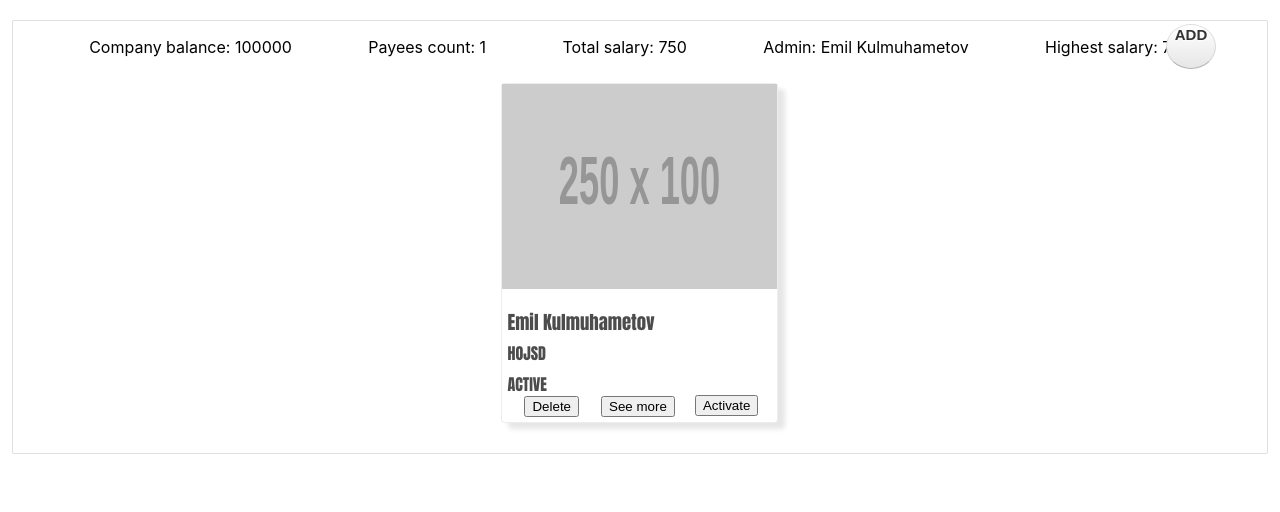
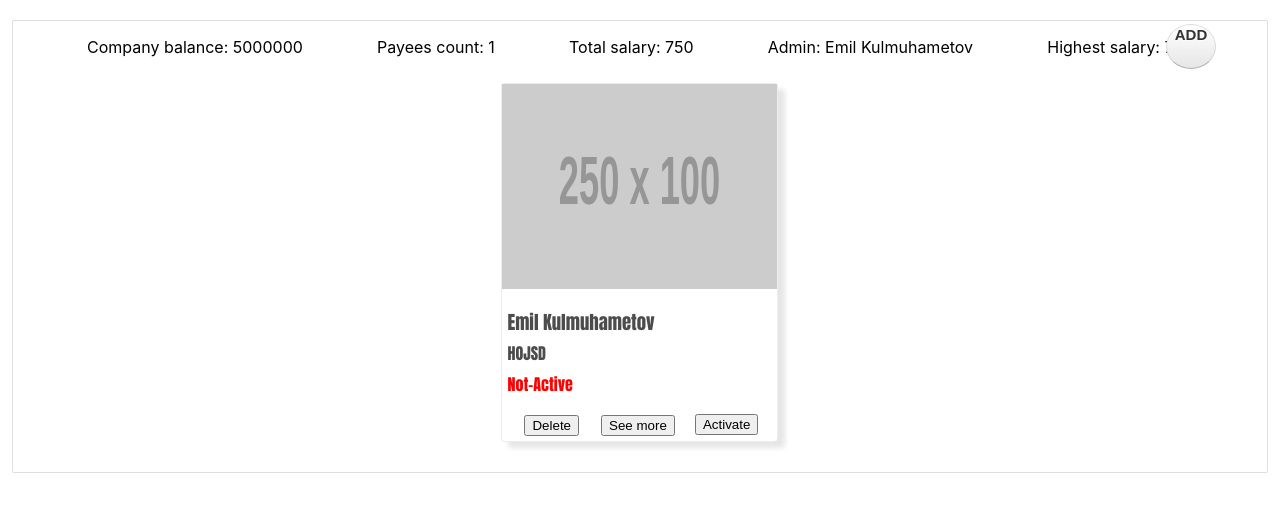
Before and after one commit to emiljj/vadim-react-js-payroll, a React (Create React App) app: page / in a window 1280 px wide. Shown: the top 512 px of the page. Built offline with nearby package versions, Linux system fonts and the light colour scheme.

Commit message:
add marker and refactor payees reducer

```diff
--- a/src/composed-components/payee/PayeeCard/payee-card.component.tsx
+++ b/src/composed-components/payee/PayeeCard/payee-card.component.tsx
@@ -45,7 +45,11 @@ const PayeeCard = (props: IPayeeCardProps) => {
           <div className="job-status__title">
             <h4>{payee.jobTitle}</h4>
           </div>
-          <div>ACTIVE</div>
+          <div
+            className="payee-card_marker"
+            style={{ color: active ? 'green' : 'red' }}>
+            {active ? <p>Active</p> : <p>Not-Active</p>}
+          </div>
         </div>
       </div>
       {!active && (
--- a/src/composed-components/payee/PayeeCard/payee-card.style.css
+++ b/src/composed-components/payee/PayeeCard/payee-card.style.css
@@ -29,6 +29,10 @@
   font-family: Impact, fantasy;
   padding-bottom: 1px;
   line-height: 10px;
+}
+.payee-card_marker {
+  font-weight: 900;
+  padding-bottom: 3px;
 }
 
 .payee-card__information-content {
@@ -65,15 +69,12 @@
   position: absolute;
   margin-left: 70%;
 }
+
 .button-deactive {
   position: absolute;
   margin-left: 70%;
 }
 
-.button-active {
-  position: absolute;
-  margin-left: 70%;
-}
 .button-delete,
 .button-seeMore {
   margin-left: 8%;
--- a/src/containers/PayeesContainer/PayeePageHeader.tsx
+++ b/src/containers/PayeesContainer/PayeePageHeader.tsx
@@ -2,6 +2,7 @@ import React from 'react';
 import './payees.container.style.css';
 
 interface IPayeePageHeaderProps {
+  companyBalance: number;
   payeesCount: number;
   totalSalary: number;
   adminNames: string;
@@ -11,6 +12,7 @@ interface IPayeePageHeaderProps {
 
 const PayeePageHeader = (props: IPayeePageHeaderProps) => {
   const {
+    companyBalance,
     payeesCount,
     totalSalary,
     adminNames,
@@ -20,7 +22,7 @@ const PayeePageHeader = (props: IPayeePageHeaderProps) => {
   return (
     <div className="payee-container__header">
       <div>
-        <p>Company balance: {100000} </p>
+        <p>Company balance: {companyBalance} </p>
       </div>
       <div>
         <p>Payees count: {payeesCount} </p>
--- a/src/containers/PayeesContainer/payees.container.tsx
+++ b/src/containers/PayeesContainer/payees.container.tsx
@@ -129,6 +129,7 @@ class PayeesContainer extends React.Component<
     return (
       <div className="payee-container">
         <PayeePageHeader
+          companyBalance={5000000}
           payeesCount={payees.length}
           totalSalary={this.calculatePayeesTotalSalary()}
           adminNames={this.getUsersAdminsListNames()}
@@ -167,6 +168,7 @@ const mapStateToProps = (state: any) => {
   console.log({ state });
   return {
     payees: state.payees,
+    companyBalance: state.companyBalance,
   };
 };
 
--- a/src/core/reducer.ts
+++ b/src/core/reducer.ts
@@ -27,7 +27,10 @@ const initialState = [
 ];
 
 const setActive = (list: IPayee[], id: number, active: boolean) => {
-  return [];
+  const newlist = [...list];
+  const index = list.findIndex(element => element.id === id);
+  list.splice(index, 1, Object.assign(newlist[index], { active }));
+  return newlist;
 };
 
 const payees = (state = initialState, action: AnyAction) => {
@@ -36,18 +39,10 @@ const payees = (state = initialState, action: AnyAction) => {
   } else if (action.type === DELETE_PAYEE) {
     return state.filter(item => item.id !== action.payload);
   } else if (action.type === ACTIVE_PAYEE) {
-    // TODO: Replace with setActive function
-    const list = [...state];
-    const index = list.findIndex(element => element.id === action.payload);
-    list.splice(index, 1, Object.assign(state[index], { active: true }));
-    // ***** //
+    const list = setActive(state, action.payload, true);
     return list;
   } else if (action.type === DEACTIVATE_PAYEE) {
-    // TODO: Replace with setActive function
-    const list = [...state];
-    const index = list.findIndex(element => element.id === action.payload);
-    list.splice(index, 1, Object.assign(state[index], { active: false }));
-    // ***** //
+    const list = setActive(state, action.payload, false);
     return list;
   }
   return state;
```
